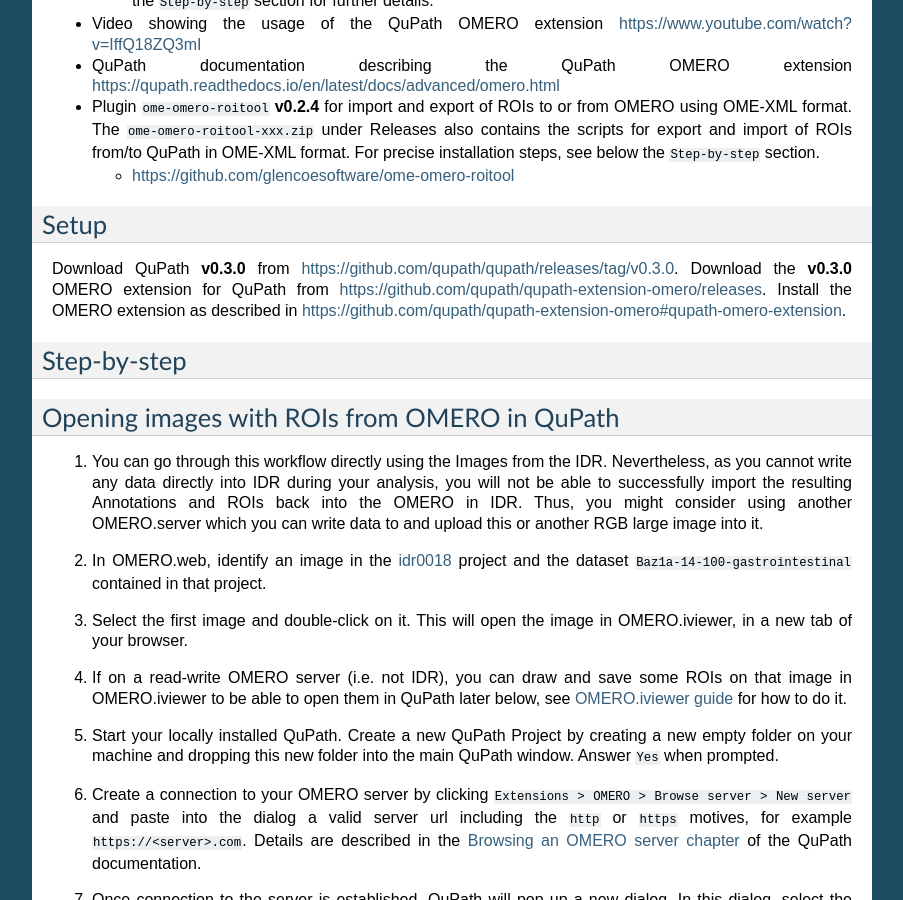
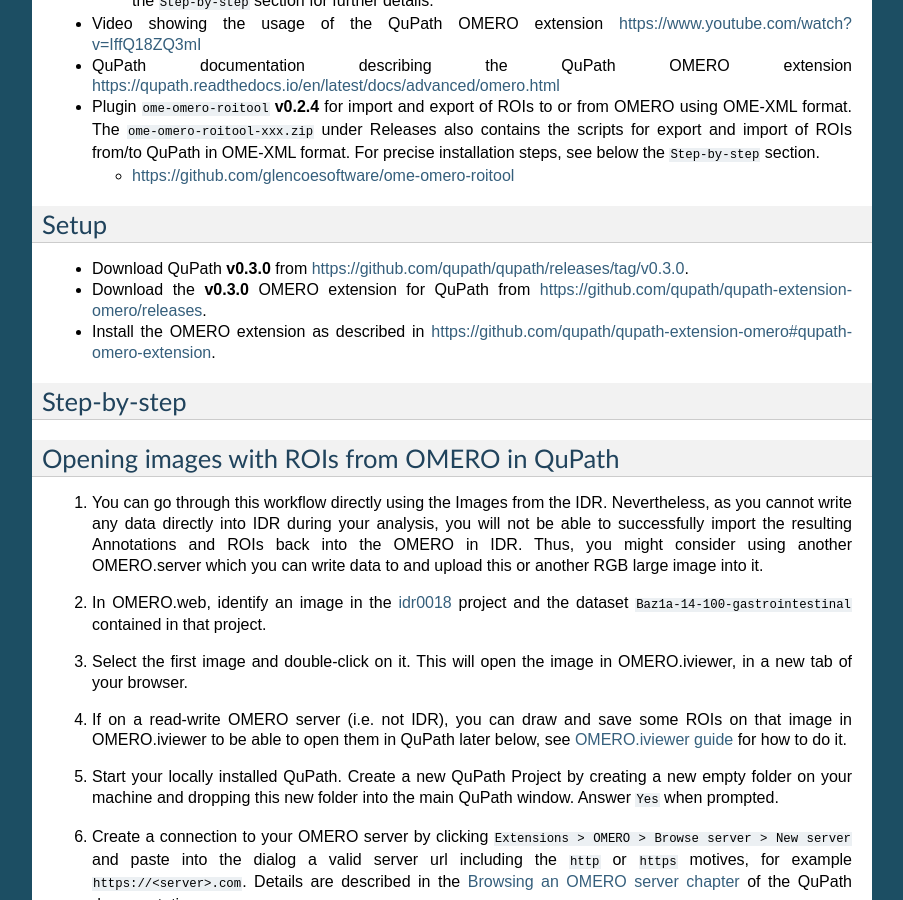
Before and after one commit to ome/omero-guide-qupath, a Sphinx documentation site: the page built from docs/qupath.rst, in a window 1280 px wide and 900 px high, scrolled down 554 px. Shown: the whole window, without its empty margins (198-1101 px from the left). Built offline with Sphinx 7.4.7, drawn with Linux system fonts in a browser that asks for light colours.

Commit message:
fix layout

```diff
--- a/docs/qupath.rst
+++ b/docs/qupath.rst
@@ -41,8 +41,9 @@
 Setup
 -----
 
-Download QuPath **v0.3.0** from https://github.com/qupath/qupath/releases/tag/v0.3.0.
-Download the **v0.3.0** OMERO extension for QuPath from https://github.com/qupath/qupath-extension-omero/releases. Install the OMERO extension as described in https://github.com/qupath/qupath-extension-omero#qupath-omero-extension.
+- Download QuPath **v0.3.0** from https://github.com/qupath/qupath/releases/tag/v0.3.0.
+- Download the **v0.3.0** OMERO extension for QuPath from https://github.com/qupath/qupath-extension-omero/releases.
+- Install the OMERO extension as described in https://github.com/qupath/qupath-extension-omero#qupath-omero-extension.
 
 Step-by-step
 ------------
```
